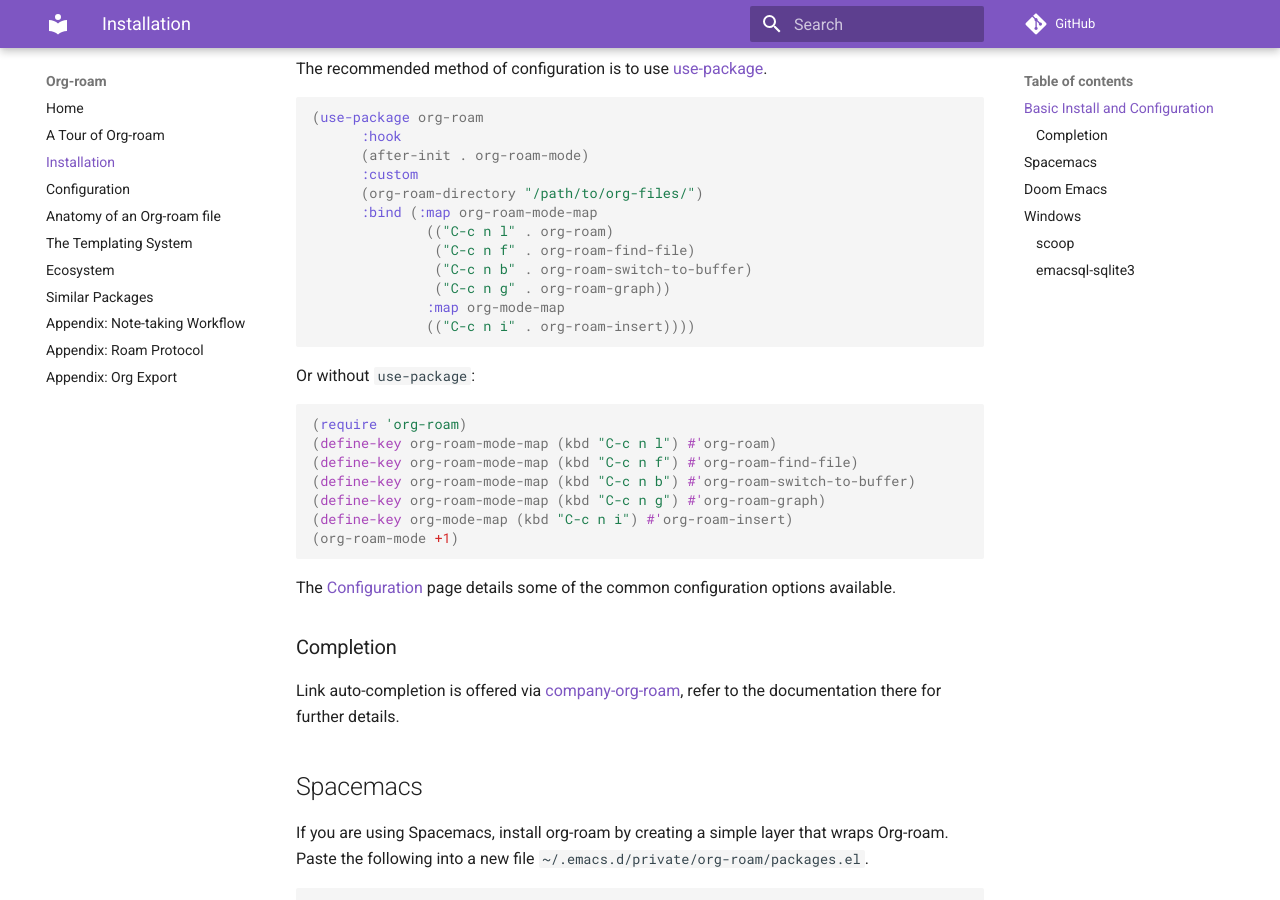
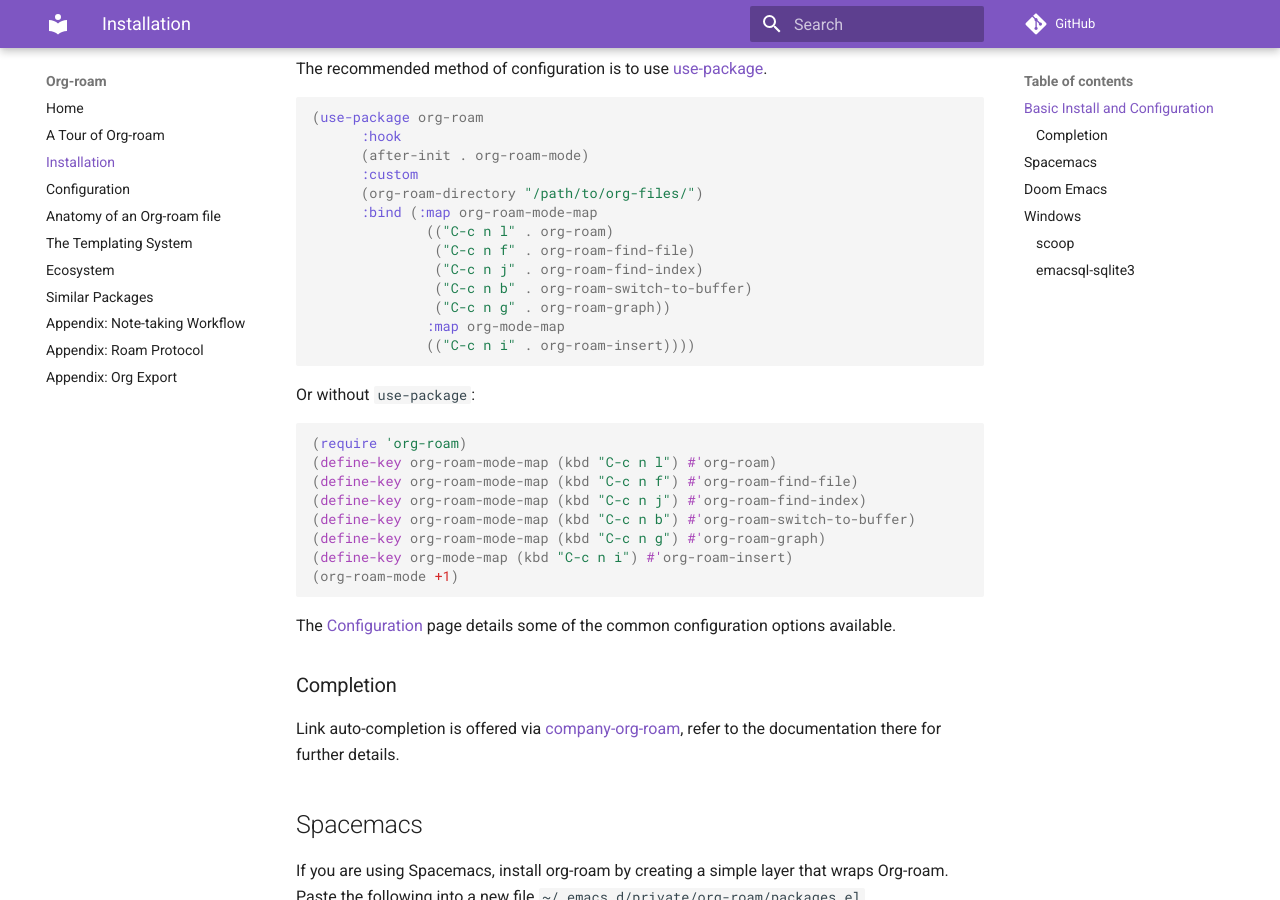
Before and after one commit to org-roam/org-roam, an MkDocs documentation site: the page built from doc/installation.md, in a window 1280 px wide and 900 px high, scrolled down 314 px. Built offline with MkDocs 1.6.1 and Material for MkDocs 9.7.7, drawn with Linux system fonts in a browser that asks for light colours; comment, search, counter and statistics services are not loaded.

Commit message:
(doc): add key-binding for index in default configs

```diff
--- a/doc/installation.md
+++ b/doc/installation.md
@@ -21,6 +21,7 @@
       :bind (:map org-roam-mode-map
               (("C-c n l" . org-roam)
                ("C-c n f" . org-roam-find-file)
+               ("C-c n j" . org-roam-find-index)
                ("C-c n b" . org-roam-switch-to-buffer)
                ("C-c n g" . org-roam-graph))
               :map org-mode-map
@@ -33,6 +34,7 @@
 (require 'org-roam)
 (define-key org-roam-mode-map (kbd "C-c n l") #'org-roam)
 (define-key org-roam-mode-map (kbd "C-c n f") #'org-roam-find-file)
+(define-key org-roam-mode-map (kbd "C-c n j") #'org-roam-find-index)
 (define-key org-roam-mode-map (kbd "C-c n b") #'org-roam-switch-to-buffer)
 (define-key org-roam-mode-map (kbd "C-c n g") #'org-roam-graph)
 (define-key org-mode-map (kbd "C-c n i") #'org-roam-insert)
```
